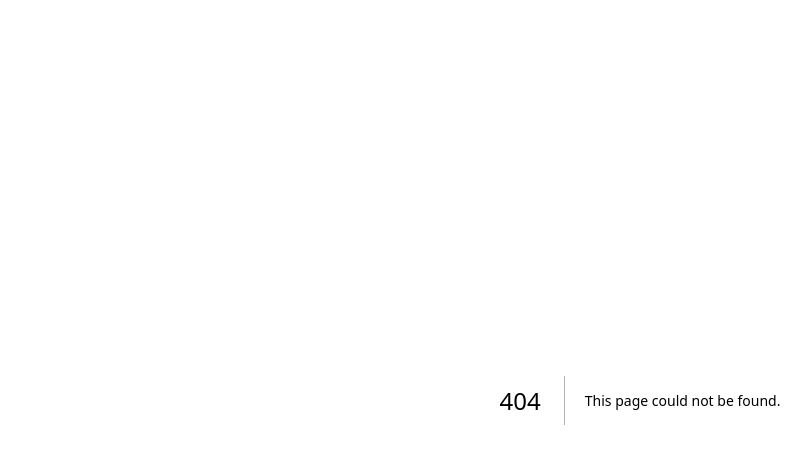
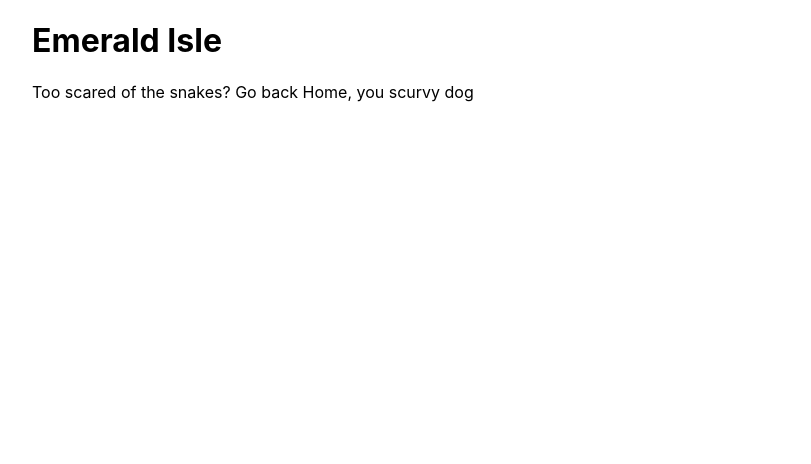
Before and after one commit to george-kirby/looty, a Next.js app: page /loots/emerald-isle in a window 1280 px wide. Before the commit this address had no page. Shown: the top 464 px of the page, without its empty margins (0-811 px from the left). Built offline with nearby package versions, Linux system fonts and the light colour scheme.

Commit message:
create /loots/emerald-isle route

```diff
--- /dev/null
+++ b/pages/loots/emerald-isle.js
@@ -0,0 +1,17 @@
+import Head from 'next/head'
+import styles from '../../styles/Home.module.css'
+import Link from 'next/link';
+
+export default function EmeraldIsle() {
+    return (
+        <div className={styles.container}>
+            <Head>
+                <title>Emerald Isle | Find Treasure</title>
+            </Head>
+            <main>
+                    <h1>Emerald Isle</h1>
+                    <p>Too scared of the snakes? Go back <Link href="/">Home</Link>, you scurvy dog</p>
+                </main>
+        </div>
+    )
+}
```
